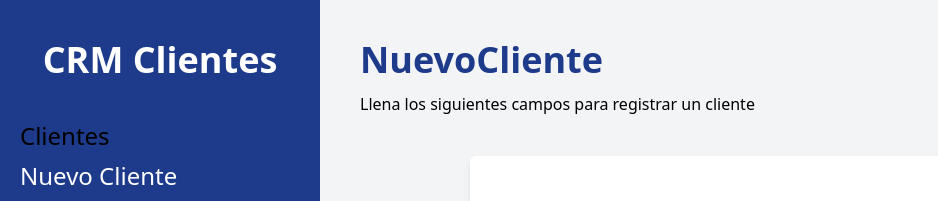
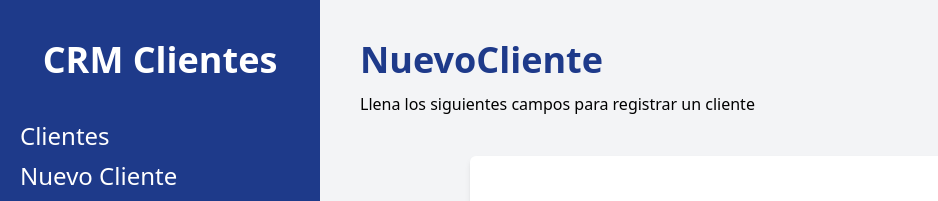
Before and after one commit to joelc24/crm-react, a React (Vite) app: page /clientes/nuevo in a window 1280 px wide. Shown: the top 201 px of the page, without its empty margins (0-938 px from the left). Built offline with nearby package versions, Linux system fonts and the light colour scheme.

Commit message:
instalacion de json-server y creacion de la base de datos de la api

```diff
--- /dev/null
+++ b/db.json
@@ -0,0 +1,3 @@
+{
+  "clientes": []
+}
--- a/package.json
+++ b/package.json
@@ -9,6 +9,7 @@
   },
   "dependencies": {
     "formik": "^2.2.9",
+    "json-server": "^0.17.0",
     "react": "^17.0.2",
     "react-dom": "^17.0.2",
     "react-router-dom": "^6.2.2",
--- a/src/layout/Layout.jsx
+++ b/src/layout/Layout.jsx
@@ -9,7 +9,7 @@
                 <nav className='mt-10'>
                     <Link
                         to="/clientes"
-                        className={` ${urlActual === '/clientes' ? 'text-blue-300' : ''} 9text-white text-2xl block mt-2 hover:text-blue-300`}
+                        className={` ${urlActual === '/clientes' ? 'text-blue-300' : ''} text-white text-2xl block mt-2 hover:text-blue-300`}
                     >Clientes</Link>
                     <Link
                         to="/clientes/nuevo"
```
Also changed, not shown: 1 other file (tests, documents, lock files or other folders).
